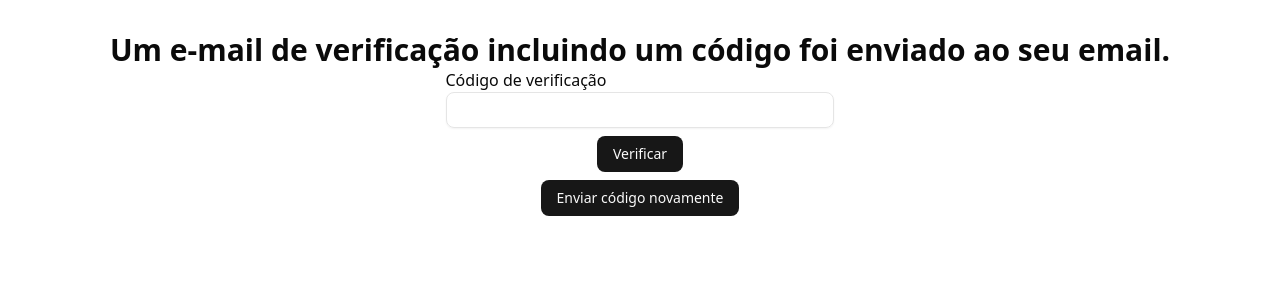
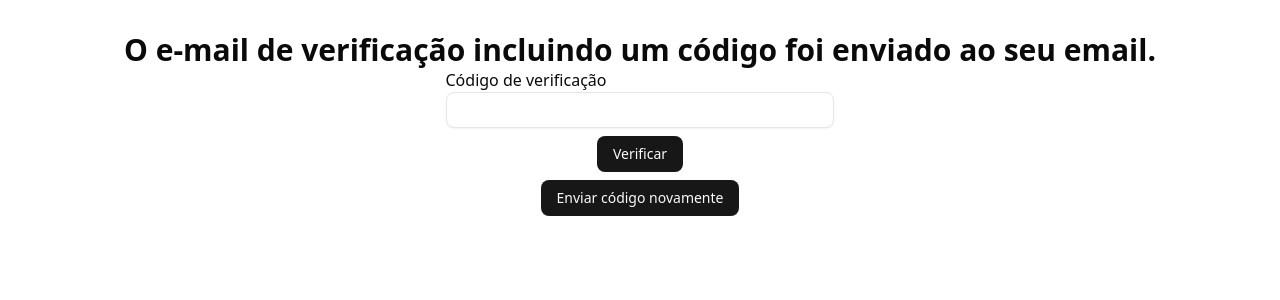
Before and after one commit to vitorsaa2k/Got-Delivery, a Next.js app: page /verify in a window 1280 px wide. Shown: the top 300 px of the page. Built offline with nearby package versions, Linux system fonts and the light colour scheme; no server answers; sample sign-in values are in the browser's storage.

Commit message:
change title of verify page

```diff
--- a/src/features/verify/index.tsx
+++ b/src/features/verify/index.tsx
@@ -29,7 +29,7 @@ export default function VerifyForm() {
 	return (
 		<>
 			<h1 className="text-3xl font-bold">
-				Um e-mail de verificação incluindo um código foi enviado ao seu email.
+				O e-mail de verificação incluindo um código foi enviado ao seu email.
 			</h1>
 			<div className="flex flex-col items-center gap-2">
 				<label>
```
